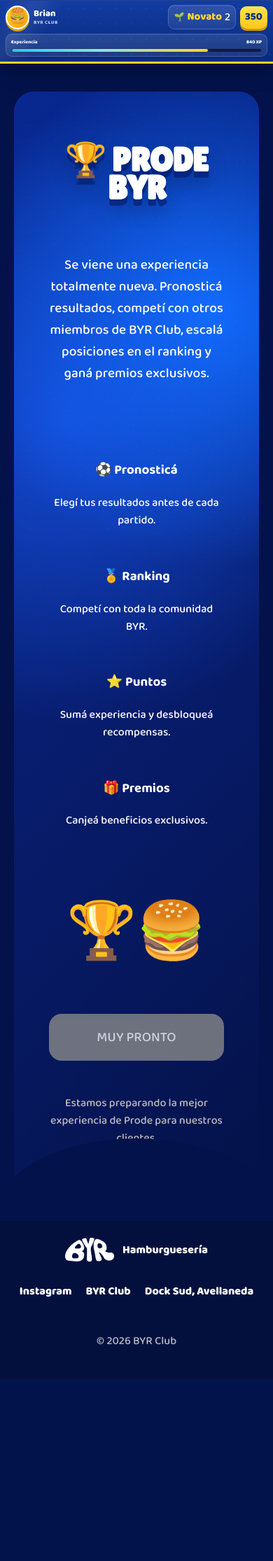
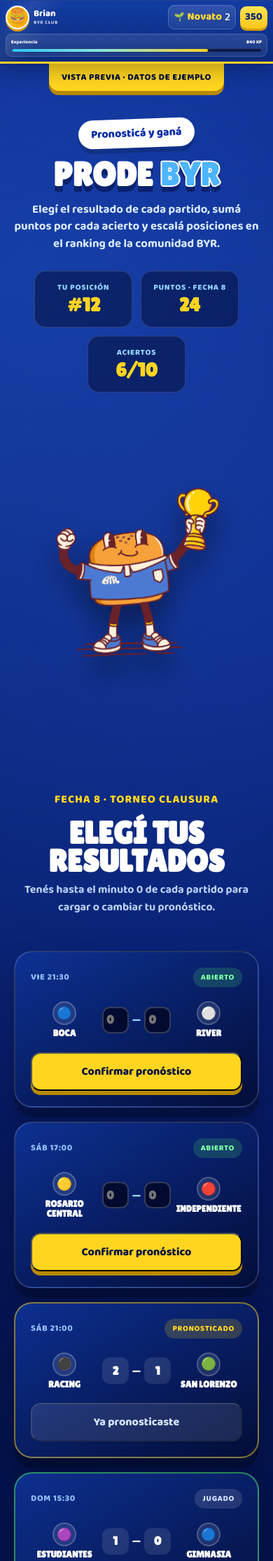
Before and after one commit to mongesbrianalan-commits/byrclub_web_v081_home_personaje, a PHP site: page /prodes.html in a window 390 px wide. Shown: the part 66-2297 px from the top of the page at 70% size. Before the commit the page ends 2035 px from the top, so only its background shows below. Run offline with PHP 8.4, Linux system fonts and the light colour scheme.

Commit message:
Armar maqueta visual de Prode con datos de ejemplo
prodes.html deja de ser un placeholder y pasa a tener partidos para
pronosticar, ranking y actividad de ejemplo, con el mismo nivel de
diseño que beneficios/puntos/perfil. Todavia sin datos reales ni
backend (el ranking necesita cuentas compartidas via Supabase, que
queda pendiente), asi que se deja marcado como vista previa.

Incluye la mascota nueva con la camiseta del Prode (fondo transparente)
y correcciones de layout: titulos largos que se cortaban en mobile
(fix aplicado a la regla compartida en styles.css) y equipos en fila
junto al resultado en vez de apilados.

Co-Authored-By: Claude Sonnet 5 <noreply@anthropic.com>

```diff
--- /dev/null
+++ b/prode-premium.css
@@ -0,0 +1,205 @@
+:root{--prode-blue:#0a42d8;--prode-deep:#03124a;--prode-mid:#061b70;--prode-gold:#ffd51f;--prode-sky:#4db5ff;--prode-green:#4ee66d;--prode-red:#ff4f5e}
+
+*{box-sizing:border-box}
+
+.prode-main{overflow:hidden;background:radial-gradient(circle at 10% 6%,rgba(52,132,255,.3),transparent 26%),radial-gradient(circle at 92% 16%,rgba(31,83,255,.2),transparent 30%),linear-gradient(180deg,#071d78 0,#04134d 36%,#03124a 100%);padding-bottom:40px}
+
+.prode-preview-flag{display:block;margin:0 auto;padding:9px 18px;max-width:max-content;border-radius:0 0 14px 14px;background:var(--prode-gold);color:#071342;font-weight:900;font-size:.8rem;letter-spacing:.04em;text-transform:uppercase;box-shadow:0 6px 0 #b88900}
+
+/* =========================================
+   HERO
+========================================= */
+
+.prode-hero{position:relative;display:grid;grid-template-columns:minmax(0,1.1fr) minmax(280px,.9fr);align-items:center;gap:32px;padding:56px clamp(20px,6vw,90px) 60px}
+
+.prode-hero-copy .eyebrow{margin-bottom:18px}
+
+.prode-hero h1{font-family:"Lilita One";font-size:clamp(3rem,7vw,5.6rem);line-height:.88;margin:0 0 16px;text-transform:uppercase;text-shadow:0 8px 0 rgba(0,8,56,.5)}
+
+.prode-hero h1 strong{color:var(--prode-sky);-webkit-text-stroke:2px #fff}
+
+.prode-hero-copy>p{max-width:560px;font-size:clamp(1.05rem,1.6vw,1.25rem);font-weight:700;line-height:1.45;color:#d8e8ff}
+
+.prode-stat-row{display:flex;flex-wrap:wrap;gap:12px;margin-top:26px}
+
+.prode-stat-row div{min-width:140px;padding:14px 16px;border-radius:16px;background:rgba(2,10,49,.5);border:1px solid rgba(255,255,255,.14)}
+
+.prode-stat-row span{display:block;font-weight:900;letter-spacing:.06em;text-transform:uppercase;font-size:.72rem;color:#8ed0ff}
+
+.prode-stat-row strong{font-family:"Lilita One";font-size:1.7rem;color:var(--prode-gold)}
+
+.prode-hero-visual{position:relative;min-height:420px;display:grid;place-items:center}
+
+.prode-hero-visual img{position:relative;z-index:2;width:min(480px,96%);filter:drop-shadow(0 24px 20px rgba(0,0,0,.4));animation:prodeFloat 3.4s ease-in-out infinite}
+
+/* =========================================
+   PARTIDOS
+========================================= */
+
+.prode-matches{padding:10px clamp(20px,5vw,90px) 70px;max-width:1320px;margin:auto}
+
+.prode-subcopy{text-align:center;font-weight:700;color:#b7cff4;max-width:600px;margin:8px auto 0}
+
+.match-grid{display:grid;grid-template-columns:repeat(auto-fit,minmax(300px,1fr));gap:20px;margin-top:36px}
+
+.match-card{position:relative;padding:22px;border-radius:26px;background:linear-gradient(150deg,rgba(14,51,151,.9),rgba(3,13,55,.96));border:2px solid rgba(255,255,255,.14);box-shadow:0 14px 0 rgba(0,0,0,.2),0 22px 40px rgba(0,0,0,.22)}
+
+.match-card.predicted{border-color:rgba(255,213,31,.5)}
+
+.match-card.played.hit{border-color:rgba(78,230,109,.55)}
+
+.match-card.played.miss{border-color:rgba(255,79,94,.45);opacity:.88}
+
+.match-meta{display:flex;justify-content:space-between;align-items:center;font-weight:900;font-size:.78rem;letter-spacing:.05em;text-transform:uppercase;color:#8fbcf5}
+
+.match-status{padding:5px 11px;border-radius:999px;font-size:.7rem}
+
+.match-status.open{background:rgba(78,230,109,.18);color:#7bffa0}
+
+.match-status.locked{background:rgba(255,213,31,.18);color:var(--prode-gold)}
+
+.match-status.played{background:rgba(255,255,255,.12);color:#cfe0ff}
+
+.match-teams{display:grid;grid-template-columns:1fr auto 1fr;align-items:center;gap:12px;margin:20px 0}
+
+.team{display:flex;flex-direction:column;align-items:center;gap:8px;text-align:center;font-family:"Lilita One";font-size:1.05rem;text-transform:uppercase;line-height:1.05}
+
+.team-badge{width:44px;height:44px;display:grid;place-items:center;border-radius:50%;background:rgba(255,255,255,.1);font-size:1.4rem;border:2px solid rgba(255,255,255,.2)}
+
+.match-score-inputs{display:flex;align-items:center;gap:8px;color:#9fd4ff;font-weight:900}
+
+.match-score-inputs input{width:48px;height:48px;border-radius:14px;border:2px solid rgba(255,255,255,.2);background:#020a30;color:#fff;text-align:center;font-family:"Lilita One";font-size:1.3rem}
+
+.match-score-inputs input:focus{outline:2px solid var(--prode-gold);border-color:var(--prode-gold)}
+
+.match-score-inputs.readonly{color:#fff}
+
+.score-pill{width:44px;height:44px;display:grid;place-items:center;border-radius:14px;background:rgba(255,255,255,.1);font-family:"Lilita One";font-size:1.3rem}
+
+.predict-action{width:100%;padding:13px 18px;border-radius:14px;background:var(--prode-gold);color:#081242;font-weight:900;box-shadow:0 6px 0 #b88900;transition:.2s}
+
+.predict-action:hover{transform:translateY(-3px)}
+
+.predict-action.locked{background:rgba(255,255,255,.1);color:#cfe0ff;box-shadow:none;cursor:not-allowed}
+
+.predict-action.confirmed{background:var(--prode-green);box-shadow:0 6px 0 #1a9346}
+
+.match-result{display:flex;flex-direction:column;gap:4px;padding-top:14px;border-top:1px solid rgba(255,255,255,.12);font-weight:700;color:#b7cff4;font-size:.9rem}
+
+.result-hit{color:#7bffa0}
+
+.result-miss{color:#ff8f9a}
+
+/* =========================================
+   CÓMO FUNCIONA
+========================================= */
+
+.prode-how{padding:10px clamp(20px,5vw,90px) 70px;max-width:1100px;margin:auto}
+
+.how-grid{display:grid;grid-template-columns:repeat(3,1fr);gap:18px;margin-top:32px}
+
+.how-card{padding:26px 20px;text-align:center;border-radius:24px;background:linear-gradient(150deg,rgba(14,51,151,.85),rgba(3,13,55,.92));border:2px solid rgba(255,255,255,.12);box-shadow:0 12px 0 rgba(0,0,0,.18)}
+
+.how-card span{font-size:2.2rem}
+
+.how-card h3{font-family:"Lilita One";font-size:1.9rem;color:var(--prode-gold);margin:10px 0 4px}
+
+.how-card p{margin:0;font-weight:700;color:#c7d9f7}
+
+/* =========================================
+   RANKING
+========================================= */
+
+.prode-ranking{padding:10px clamp(20px,5vw,90px) 70px;max-width:900px;margin:auto}
+
+.ranking-lock-banner{display:flex;align-items:center;gap:12px;margin-top:24px;padding:16px 20px;border-radius:18px;background:rgba(255,213,31,.12);border:1px solid rgba(255,213,31,.4)}
+
+.ranking-lock-banner span{font-size:1.4rem}
+
+.ranking-lock-banner p{margin:0;font-weight:700;color:#ffe9a3;font-size:.92rem}
+
+.ranking-list{display:flex;flex-direction:column;gap:10px;margin-top:18px}
+
+.ranking-row{display:grid;grid-template-columns:36px 40px 1fr auto;align-items:center;gap:14px;padding:14px 18px;border-radius:16px;background:linear-gradient(150deg,rgba(14,51,151,.85),rgba(3,13,55,.92));border:2px solid rgba(255,255,255,.1)}
+
+.ranking-row.you{border-color:rgba(255,213,31,.6);background:linear-gradient(150deg,rgba(60,80,20,.4),rgba(3,13,55,.92))}
+
+.rank-pos{font-family:"Lilita One";font-size:1.2rem;text-align:center;color:#9fd4ff}
+
+.rank-pos.gold{color:var(--prode-gold)}
+
+.rank-pos.silver{color:#d8e2ef}
+
+.rank-pos.bronze{color:#e0a25c}
+
+.rank-avatar{font-size:1.4rem;text-align:center}
+
+.ranking-row b{font-family:"Lilita One";font-size:1.1rem;text-transform:uppercase}
+
+.rank-points{font-family:"Lilita One";font-size:1.1rem;color:var(--prode-gold)}
+
+/* =========================================
+   HISTORIAL
+========================================= */
+
+.prode-history{padding:10px clamp(20px,5vw,90px) 20px;max-width:900px;margin:auto}
+
+.history-list{display:flex;flex-direction:column;gap:10px;margin-top:24px}
+
+.history-row{display:grid;grid-template-columns:40px 1fr auto;align-items:center;gap:14px;padding:16px 18px;border-radius:16px;background:linear-gradient(150deg,rgba(14,51,151,.85),rgba(3,13,55,.92));border:2px solid rgba(255,255,255,.1)}
+
+.history-icon{font-size:1.4rem;text-align:center}
+
+.history-row div{display:flex;flex-direction:column;gap:2px}
+
+.history-row b{font-family:"Lilita One";font-size:1rem;text-transform:uppercase}
+
+.history-row span{font-size:.82rem;font-weight:700;color:#a9c5f7}
+
+.history-row strong{font-family:"Lilita One";font-size:1.1rem}
+
+.history-row.hit strong{color:#7bffa0}
+
+.history-row.half strong{color:var(--prode-gold)}
+
+.history-row.miss strong{color:#ff8f9a}
+
+/* =========================================
+   APARICIÓN AL HACER SCROLL
+========================================= */
+
+.reveal-pending{opacity:0;transform:translateY(18px);transition:opacity .5s ease var(--reveal-delay,0ms),transform .5s ease var(--reveal-delay,0ms)}
+
+.prode-visible{opacity:1;transform:translateY(0)}
+
+/* =========================================
+   ANIMACIONES
+========================================= */
+
+@keyframes prodeFloat{0%,100%{transform:translateY(0) rotate(-1deg)}50%{transform:translateY(-10px) rotate(1deg)}}
+
+/* =========================================
+   RESPONSIVE
+========================================= */
+
+@media (max-width:960px){
+  .how-grid{grid-template-columns:1fr}
+}
+
+@media (max-width:720px){
+  .prode-hero{grid-template-columns:1fr;text-align:center;padding:40px 18px 30px}
+  .prode-hero-copy>p{margin-left:auto;margin-right:auto}
+  .prode-stat-row{justify-content:center}
+  .prode-hero-visual{min-height:320px}
+  .match-teams{gap:6px}
+  .team{font-size:.82rem;gap:5px}
+  .team-badge{width:34px;height:34px;font-size:1.1rem}
+  .match-score-inputs{gap:5px}
+  .match-score-inputs input,.score-pill{width:38px;height:38px;font-size:1.05rem;border-radius:11px}
+  .ranking-row{grid-template-columns:28px 32px 1fr auto;padding:12px 14px}
+  .history-row{grid-template-columns:32px 1fr auto}
+}
+
+@media (prefers-reduced-motion:reduce){
+  .prode-hero-visual img{animation:none}
+}
--- a/prodes.html
+++ b/prodes.html
@@ -5,7 +5,7 @@
   <meta charset="utf-8">
   <meta name="viewport" content="width=device-width, initial-scale=1">
   <meta name="theme-color" content="#0a42d8">
-  <title>Prodes — BYR Club</title>
+  <title>Prode — BYR Club</title>
   <link rel="preconnect" href="https://fonts.googleapis.com">
   <link rel="preconnect" href="https://fonts.gstatic.com" crossorigin>
   <link href="https://fonts.googleapis.com/css2?family=Baloo+2:wght@500;600;700;800&family=Lilita+One&display=swap"
@@ -13,9 +13,10 @@
   <link rel="stylesheet" href="styles.css">
   <link rel="stylesheet" href="assets/core/hud.css">
   <link rel="stylesheet" href="assets/core/app-shell.css">
+  <link rel="stylesheet" href="prode-premium.css">
 </head>
 
-<body data-root="./">
+<body class="prode-page" data-root="./">
   <div class="page-noise" aria-hidden="true"></div>
   <header class="site-header">
     <a class="brand" href="index.html" aria-label="Ir al inicio">
@@ -27,44 +28,191 @@
     <nav class="nav" aria-label="Navegación principal">
       <a href="index.html">Inicio</a>
       <a href="beneficios.html">Beneficios</a>
-      <a class="active" href="prodes.html">Prodes</a>
+      <a class="active" href="prodes.html">Prode</a>
       <a href="juegos.html">Juegos</a>
       <a href="puntos.html">Puntos</a>
       <a href="perfil.html">Mi perfil</a>
     </nav>
     <a class="header-cta" href="index.html#fundadores">Quiero ser fundador</a>
   </header>
-  <main class="container" style="padding:40px 20px;max-width:1100px;margin:auto;text-align:center">
-    <div class="card hero" style="padding:50px;border-radius:28px">
-      <h1 style="font-size:3rem">🏆 PRODE BYR</h1>
-      <p style="font-size:1.2rem;max-width:700px;margin:20px auto">Se viene una experiencia totalmente nueva. Pronosticá
-        resultados, competí con otros miembros de BYR Club, escalá posiciones en el ranking y ganá premios exclusivos.
-      </p>
-      <div style="display:grid;grid-template-columns:repeat(auto-fit,minmax(180px,1fr));gap:18px;margin:40px 0">
-        <div class="card">
-          <h3>⚽ Pronosticá</h3>
-          <p>Elegí tus resultados antes de cada partido.</p>
-        </div>
-        <div class="card">
-          <h3>🏅 Ranking</h3>
-          <p>Competí con toda la comunidad BYR.</p>
-        </div>
-        <div class="card">
-          <h3>⭐ Puntos</h3>
-          <p>Sumá experiencia y desbloqueá recompensas.</p>
-        </div>
-        <div class="card">
-          <h3>🎁 Premios</h3>
-          <p>Canjeá beneficios exclusivos.</p>
+
+  <main class="prode-main">
+    <span class="prode-preview-flag">Vista previa · datos de ejemplo</span>
+
+    <section class="prode-hero">
+      <div class="prode-hero-copy">
+        <span class="eyebrow">Pronosticá y ganá</span>
+        <h1>PRODE <strong>BYR</strong></h1>
+        <p>Elegí el resultado de cada partido, sumá puntos por cada acierto y escalá posiciones en el ranking de la
+          comunidad BYR.</p>
+        <div class="prode-stat-row">
+          <div><span>Tu posición</span><strong>#12</strong></div>
+          <div><span>Puntos · Fecha 8</span><strong>24</strong></div>
+          <div><span>Aciertos</span><strong>6/10</strong></div>
         </div>
       </div>
-      <div style="font-size:5rem">🏆🍔</div>
-      <button disabled
-        style="margin-top:20px;padding:18px 40px;border:none;border-radius:18px;background:#888;color:#fff;font-size:1.2rem;opacity:.8">MUY
-        PRONTO</button>
-      <p style="margin-top:18px;color:#bbb">Estamos preparando la mejor experiencia de Prode para nuestros clientes.</p>
+      <div class="prode-hero-visual">
+        <img src="assets/personaje-byr-prode.png" alt="Mascota BYR Club con la camiseta del Prode y un trofeo">
       </div>
+    </section>
+
+    <section class="prode-matches">
+      <div class="section-title-wrap">
+        <p class="kicker">Fecha 8 · Torneo Clausura</p>
+        <h2>Elegí tus resultados</h2>
+        <p class="prode-subcopy">Tenés hasta el minuto 0 de cada partido para cargar o cambiar tu pronóstico.</p>
+      </div>
+
+      <div class="match-grid">
+        <article class="match-card">
+          <div class="match-meta"><span>Vie 21:30</span><span class="match-status open">Abierto</span></div>
+          <div class="match-teams">
+            <div class="team"><span class="team-badge blue">🔵</span><b>Boca</b></div>
+            <div class="match-score-inputs">
+              <input type="number" min="0" max="20" placeholder="0" aria-label="Goles de Boca">
+              <span>—</span>
+              <input type="number" min="0" max="20" placeholder="0" aria-label="Goles de River">
+            </div>
+            <div class="team"><span class="team-badge white">⚪</span><b>River</b></div>
+          </div>
+          <button class="predict-action" type="button">Confirmar pronóstico</button>
+        </article>
+
+        <article class="match-card">
+          <div class="match-meta"><span>Sáb 17:00</span><span class="match-status open">Abierto</span></div>
+          <div class="match-teams">
+            <div class="team"><span class="team-badge yellow">🟡</span><b>Rosario Central</b></div>
+            <div class="match-score-inputs">
+              <input type="number" min="0" max="20" placeholder="0" aria-label="Goles de Rosario Central">
+              <span>—</span>
+              <input type="number" min="0" max="20" placeholder="0" aria-label="Goles de Independiente">
+            </div>
+            <div class="team"><span class="team-badge red">🔴</span><b>Independiente</b></div>
+          </div>
+          <button class="predict-action" type="button">Confirmar pronóstico</button>
+        </article>
+
+        <article class="match-card predicted">
+          <div class="match-meta"><span>Sáb 21:00</span><span class="match-status locked">Pronosticado</span></div>
+          <div class="match-teams">
+            <div class="team"><span class="team-badge black">⚫</span><b>Racing</b></div>
+            <div class="match-score-inputs readonly">
+              <span class="score-pill">2</span>
+              <span>—</span>
+              <span class="score-pill">1</span>
+            </div>
+            <div class="team"><span class="team-badge green">🟢</span><b>San Lorenzo</b></div>
+          </div>
+          <button class="predict-action locked" type="button" disabled>Ya pronosticaste</button>
+        </article>
+
+        <article class="match-card played hit">
+          <div class="match-meta"><span>Dom 15:30</span><span class="match-status played">Jugado</span></div>
+          <div class="match-teams">
+            <div class="team"><span class="team-badge purple">🟣</span><b>Estudiantes</b></div>
+            <div class="match-score-inputs readonly">
+              <span class="score-pill">1</span>
+              <span>—</span>
+              <span class="score-pill">0</span>
+            </div>
+            <div class="team"><span class="team-badge sky">🔵</span><b>Gimnasia</b></div>
+          </div>
+          <div class="match-result">
+            <span>Resultado real: 1 — 0</span>
+            <strong class="result-hit">🎯 Resultado exacto · +10 pts</strong>
+          </div>
+        </article>
+
+        <article class="match-card played miss">
+          <div class="match-meta"><span>Dom 20:00</span><span class="match-status played">Jugado</span></div>
+          <div class="match-teams">
+            <div class="team"><span class="team-badge orange">🟠</span><b>Vélez</b></div>
+            <div class="match-score-inputs readonly">
+              <span class="score-pill">1</span>
+              <span>—</span>
+              <span class="score-pill">2</span>
+            </div>
+            <div class="team"><span class="team-badge white">⚪</span><b>Huracán</b></div>
+          </div>
+          <div class="match-result">
+            <span>Resultado real: 0 — 2</span>
+            <strong class="result-miss">❌ No acertaste · 0 pts</strong>
+          </div>
+        </article>
+      </div>
+    </section>
+
+    <section class="prode-how">
+      <div class="section-title-wrap">
+        <p class="kicker">Cómo funciona</p>
+        <h2>Sumá puntos en cada fecha</h2>
+      </div>
+      <div class="how-grid">
+        <div class="how-card">
+          <span>🎯</span>
+          <h3>+10 pts</h3>
+          <p>Acertaste el resultado exacto del partido.</p>
+        </div>
+        <div class="how-card">
+          <span>✅</span>
+          <h3>+5 pts</h3>
+          <p>Acertaste el ganador, aunque no el resultado exacto.</p>
+        </div>
+        <div class="how-card">
+          <span>❌</span>
+          <h3>0 pts</h3>
+          <p>No acertaste el pronóstico de ese partido.</p>
+        </div>
+      </div>
+    </section>
+
+    <section class="prode-ranking">
+      <div class="section-title-wrap">
+        <p class="kicker">Ranking</p>
+        <h2>Los mejores pronosticadores</h2>
+      </div>
+      <div class="ranking-lock-banner">
+        <span>🔒</span>
+        <p>El ranking en vivo con toda la comunidad BYR llega pronto. Por ahora estás viendo un ejemplo.</p>
+      </div>
+      <div class="ranking-list">
+        <article class="ranking-row"><span class="rank-pos gold">1</span><span class="rank-avatar">🏆</span><b>Lucía
+            G.</b><span class="rank-points">142 pts</span></article>
+        <article class="ranking-row"><span class="rank-pos silver">2</span><span class="rank-avatar">🥈</span><b>Nico
+            R.</b><span class="rank-points">138 pts</span></article>
+        <article class="ranking-row"><span class="rank-pos bronze">3</span><span class="rank-avatar">🥉</span><b>Fede
+            M.</b><span class="rank-points">129 pts</span></article>
+        <article class="ranking-row"><span class="rank-pos">4</span><span class="rank-avatar">🍔</span><b>Sofi
+            V.</b><span class="rank-points">121 pts</span></article>
+        <article class="ranking-row"><span class="rank-pos">5</span><span class="rank-avatar">🍔</span><b>Tomás
+            B.</b><span class="rank-points">115 pts</span></article>
+        <article class="ranking-row you"><span class="rank-pos">12</span><span class="rank-avatar">🍔</span><b>Vos</b><span
+            class="rank-points">86 pts</span></article>
+      </div>
+    </section>
+
+    <section class="prode-history">
+      <div class="section-title-wrap">
+        <p class="kicker">Tu historial</p>
+        <h2>Tus últimos pronósticos</h2>
+      </div>
+      <div class="history-list">
+        <article class="history-row hit"><span class="history-icon">🎯</span>
+          <div><b>Estudiantes 1 — 0 Gimnasia</b><span>Pronosticaste 1 — 0</span></div><strong>+10 pts</strong>
+        </article>
+        <article class="history-row half"><span class="history-icon">✅</span>
+          <div><b>Talleres 2 — 1 Belgrano</b><span>Pronosticaste 3 — 1</span></div><strong>+5 pts</strong>
+        </article>
+        <article class="history-row miss"><span class="history-icon">❌</span>
+          <div><b>Vélez 1 — 2 Huracán</b><span>Pronosticaste 0 — 2</span></div><strong>0 pts</strong>
+        </article>
+        <article class="history-row hit"><span class="history-icon">🎯</span>
+          <div><b>Newell's 0 — 0 Unión</b><span>Pronosticaste 0 — 0</span></div><strong>+10 pts</strong>
+        </article>
+      </div>
+    </section>
   </main>
+
   <footer>
     <a class="footer-brand" href="index.html"><img src="assets/logo-byr.png" alt="BYR" /><span>Hamburguesería</span></a>
     <div class="footer-links"><a href="https://www.instagram.com/byr.docksud/" target="_blank"
@@ -78,6 +226,7 @@
   <script src="assets/core/user.js"></script>
   <script src="assets/core/hud.js"></script>
   <script src="assets/core/app-shell.js"></script>
+  <script src="prode-premium.js"></script>
 </body>
 
 </html>
--- a/styles.css
+++ b/styles.css
@@ -77,7 +77,7 @@ button{cursor:pointer}
 
 .intro{display:grid;grid-template-columns:.7fr 1.3fr;gap:50px;align-items:center;padding:95px clamp(22px,7vw,110px);background:linear-gradient(180deg,var(--blue-950),#071b6b)}
 .section-heading span,.kicker{font-weight:900;text-transform:uppercase;letter-spacing:.06em;color:var(--yellow)}
-.section-heading h2,.section-title-wrap h2,.experience h2{font-family:"Lilita One";font-size:clamp(3rem,6vw,5.4rem);margin:.05em 0;line-height:.9;text-transform:uppercase}
+.section-heading h2,.section-title-wrap h2,.experience h2{font-family:"Lilita One";font-size:clamp(3rem,6vw,5.4rem);margin:.05em 0;line-height:.9;text-transform:uppercase;overflow-wrap:break-word}
 .section-heading h2{color:#39a8ff;text-shadow:0 6px 0 #063aab}
 .tilted{transform:rotate(-3deg)}
 .intro-copy{font-size:clamp(1.15rem,2vw,1.45rem);font-weight:700;max-width:760px}
```
Also changed, not shown: prode-premium.js (added, +45 -0 lines), assets/personaje-byr-prode.png (added). Lines whose indentation alone changed are shown as unchanged.
